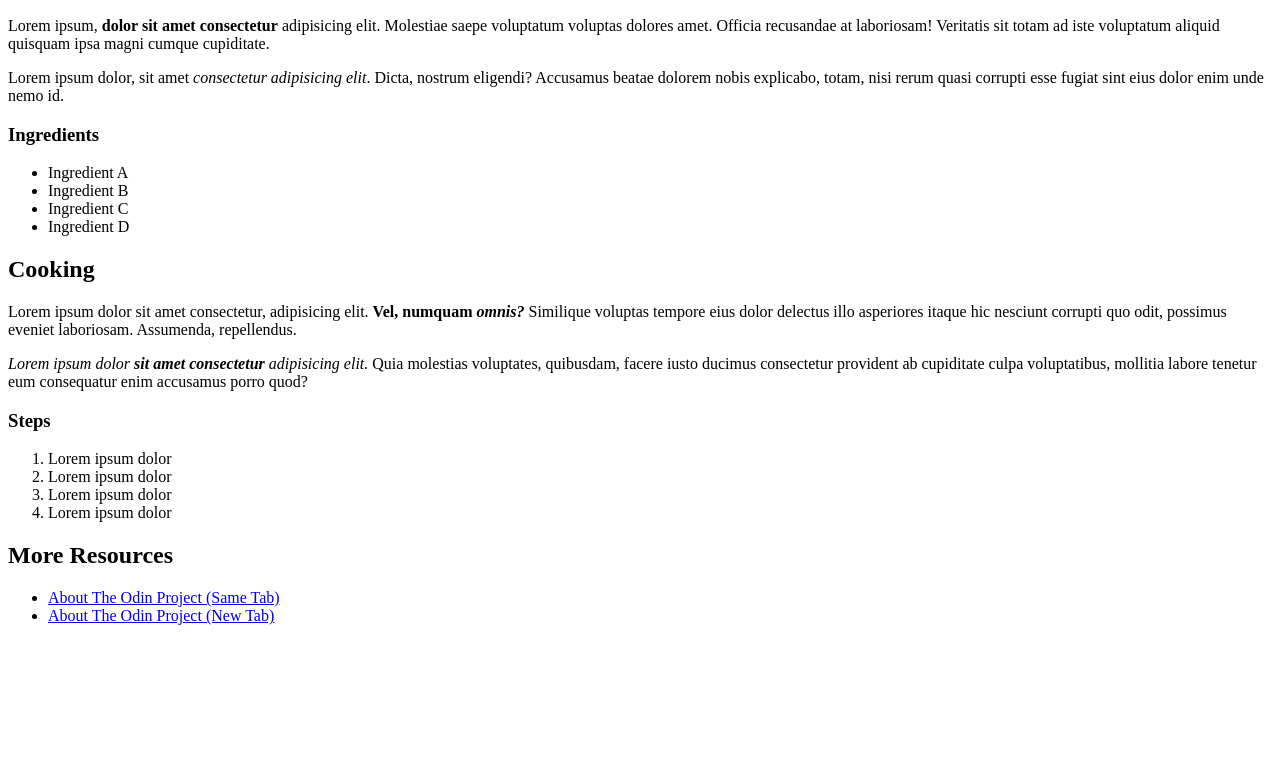
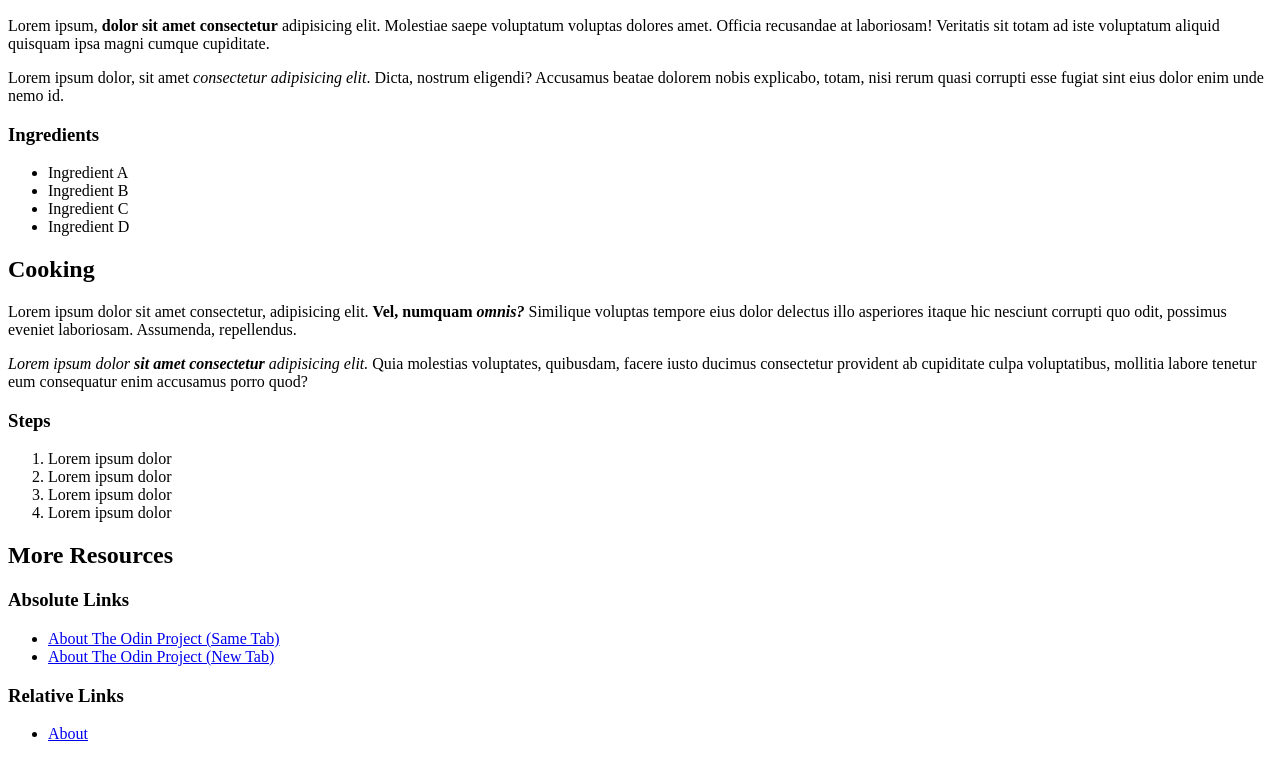
Before and after one commit to heyitsalexi/basic-html, a plain HTML site: page index.html in a window 1280 px wide. Shown: the part 110-869 px from the top of the page. Before the commit the page ends 800 px from the top, so only its background shows below. Drawn offline with Linux system fonts and the light colour scheme.

Commit message:
Add a section on relative links

```diff
--- a/index.html
+++ b/index.html
@@ -42,6 +42,7 @@
 
     <!-- Anchor elements <a> are used to create links -->
     <!-- href attribute: Hypertext reference -->
+    <h3>Absolute Links</h3>
     <ul>
         <li><a href="https://www.theodinproject.com/about">About The Odin Project (Same Tab)</a></li>
         <!-- Changing the target to _blank opens a new tab -->
@@ -50,6 +51,12 @@
         <li><a href="https://www.theodinproject.com/about" target="_blank" rel="noopener noreferrer">About The Odin Project (New Tab)</a></li>
     </ul>
 
+    <h3>Relative Links</h3>
+    <ul>
+        <li><a href="./pages/about.html">About</a></li>
+    </ul>
+
+
 </body>
 
 </html>
```
Also changed, not shown: pages/about.html (added, +13 -0 lines).
